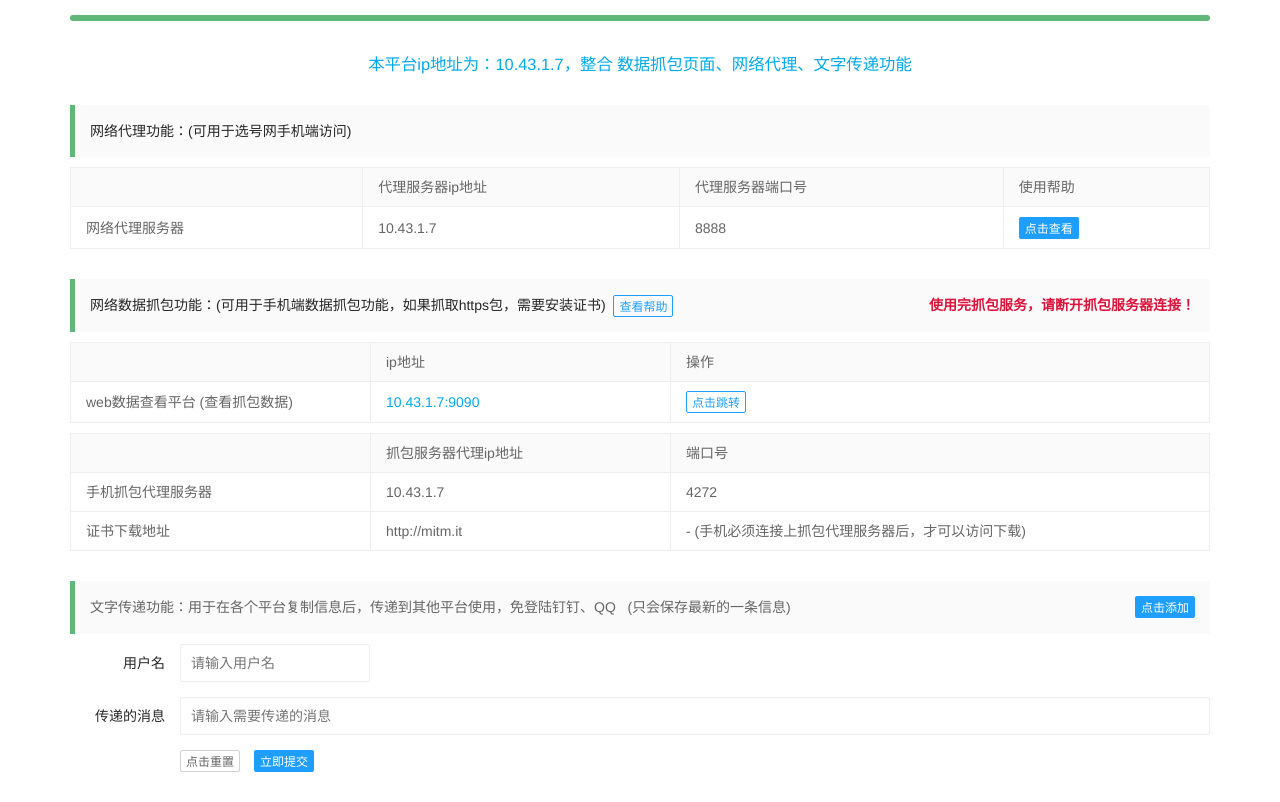
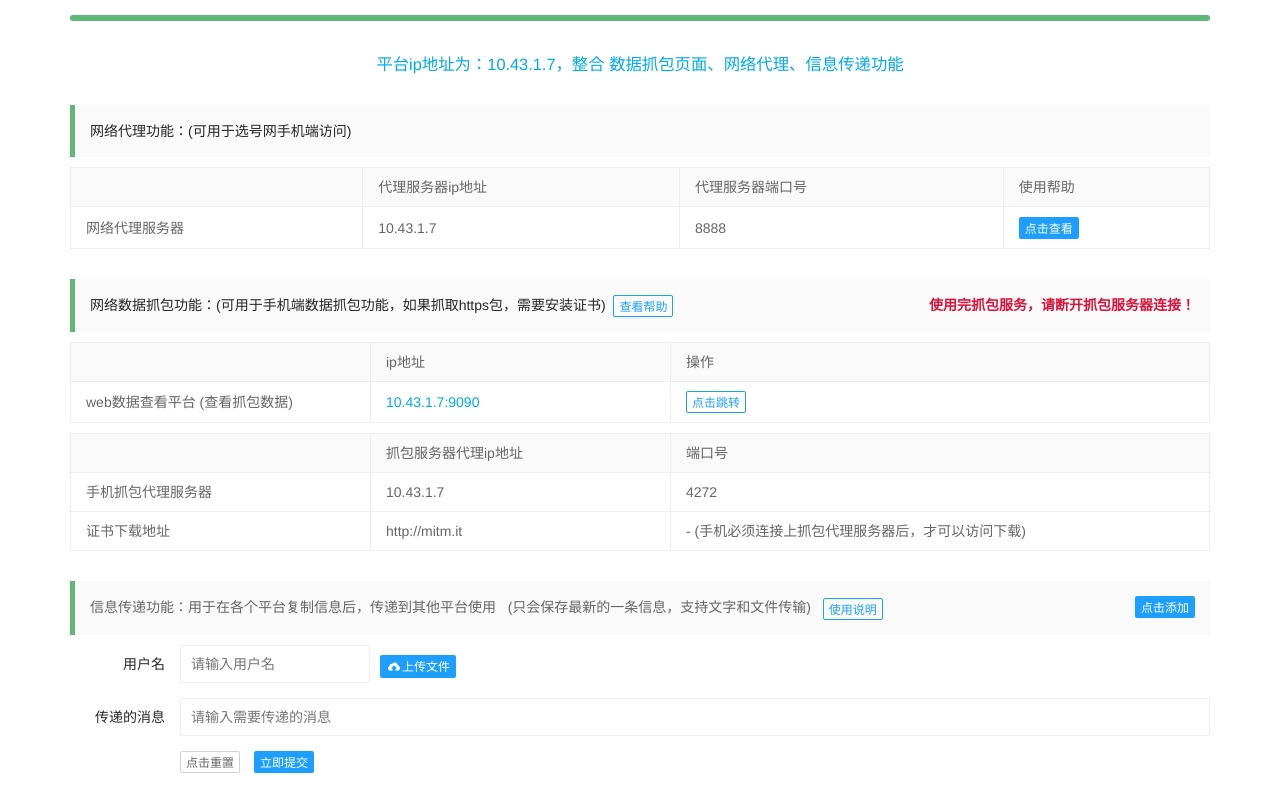
Before and after one commit to dokidoki-dev/uhz-tools, a Flask app: page / in a window 1280 px wide. Before the commit the page ends 772 px from the top, so only its background shows below. Run offline with Flask 2, Linux system fonts and the light colour scheme.

Commit message:
开发结束

```diff
--- a/templates/index.html
+++ b/templates/index.html
@@ -20,7 +20,7 @@
     </div>
 
     <div class="div_center">
-        <h3 style="color: #01AAED" class="layui-anim-rotate">本平台ip地址为：10.43.1.7，整合 数据抓包页面、网络代理、文字传递功能</h3>
+        <h3 style="color: #01AAED" class="layui-anim-rotate">平台ip地址为：10.43.1.7，整合 数据抓包页面、网络代理、信息传递功能</h3>
     </div>
 
     <blockquote class="layui-elem-quote" style="margin-top: 30px;">
@@ -105,7 +105,9 @@
 
     <blockquote class="layui-elem-quote" style="margin-top: 30px;">
         <div class="layui-text">
-            文字传递功能：用于在各个平台复制信息后，传递到其他平台使用，免登陆钉钉、QQ &nbsp&nbsp(只会保存最新的一条信息)
+            信息传递功能：用于在各个平台复制信息后，传递到其他平台使用 &nbsp&nbsp(只会保存最新的一条信息，支持文字和文件传输)&nbsp;&nbsp;
+            <a style="color: #01AAED" test-active="info"
+               class="layui-btn-xs layui-btn layui-btn-primary layui-border-blue">使用说明</a>
             <button test-active="test-form" class="layui-btn layui-btn-xs layui-btn layui-btn-normal"
                     style="float: right">点击添加
             </button>
@@ -116,9 +118,13 @@
         <div class="layui-form-item">
             <label class="layui-form-label">用户名</label>
             <div class="layui-input-inline">
-                <input type="text" name="users" required lay-verify="required" placeholder="请输入用户名" autocomplete="off"
+                <input type="text" name="users" id="user_name" required lay-verify="required" placeholder="请输入用户名"
+                       autocomplete="off"
                        class="layui-input">
             </div>
+            <button type="button" class="layui-btn layui-btn-xs layui-btn-normal" id="test3"
+                    style="height:23px;margin-top:10px;top:50%;"><i class="layui-icon"></i>上传文件
+            </button>
         </div>
         <div class="layui-form-item">
             <label class="layui-form-label">传递的消息</label>
@@ -131,7 +137,7 @@
         <div class="layui-form-item">
             <div class="layui-input-block">
                 <button type="reset" class="layui-btn layui-btn-primary layui-btn-xs">点击重置</button>
-                <button class="layui-btn layui-btn-xs layui-btn layui-btn-normal" lay-submit lay-filter="formDemo">
+                <button class="layui-btn layui-btn-xs layui-btn-normal" lay-submit lay-filter="formDemo">
                     立即提交
                 </button>
             </div>
@@ -146,22 +152,15 @@
     layui.use(function () {
         var layer = layui.layer
             , form = layui.form
-            , laypage = layui.laypage
-            , element = layui.element
-            , laydate = layui.laydate
+            , upload = layui.upload
             , util = layui.util;
-        //欢迎信息
-        // layer.msg('欢迎访问');
-
-        //输出版本号
-        lay('#version').html(layui.v);
 
         //监听提交
         form.on('submit(formDemo)', function (data) {
             $.ajax({
                 url: '/add',
                 method: 'post',
-                data: {"user": data.field.users, "message": data.field.msgs },
+                data: {"user": data.field.users, "message": data.field.msgs},
                 dataType: 'JSON',
                 success: function (data) {
                     if (data.code === 200) {
@@ -186,6 +185,33 @@
             });
             return false
         });
+
+        upload.render({
+            elem: '#test3'
+            , url: '/upload'
+            , accept: 'file' //普通文件
+            , before: function (obj) {
+                loading = layer.load(1);
+                this.data = {'user': $("#user_name").val()};
+            }
+            , done: function (data) {
+                if (data.code === 200) {
+                    layer.msg(data.msg);
+                    layer.close(loading);
+                } else {
+                    layer.alert(data.msg, {
+                        icon: 5,
+                        title: "错误"
+                    });
+                    layer.close(loading);
+                }
+            }
+            , error: function (error) {
+                layer.msg('服务器繁忙！！');
+                layer.close(loading);
+            }
+        });
+
         //触发事件
         util.event('test-active', {
             "confirmTrans": function () {
@@ -209,6 +235,19 @@
                             第一步需要先连接上抓包服务器的ip和抓包端口，连接好之后，使用手机浏览器（小米自带浏览器不行）<br>
                             用手机浏览器打开, 下载证书：<a href="http://mitm.it" target="_blank" style="color: #eb7350">http://mitm.it</a>&nbsp&nbsp选择对应操作系统安装证书<br>
                             安装后，信任刚才安装的证书，然后即可开始抓包，通过web数据查看平台查看数据包
+                            `, {
+                    time: 200000,
+                    btn: ['明白了']
+                });
+            },
+            "info": function () {
+                //配置一个透明的询问框
+                layer.msg(`<b style="color: #1E9FFF">文字传递：</b><br/>
+                            必须首先填写用户名，用户名就是用来传递信息的关键，需要记住此用户名，填写用户名、消息内容后，点击提交即可<br/>
+                            需要获取填入的信息，访问平台地址：<b style="color:#eb7350">10.43.1.7/你填写的用户名</b>，即可获取消息，点击复制按钮，即可复制到剪辑版<br/>
+                            <b style="color: #1E9FFF">文件传递：</b><br/>
+                            必须首先填写用户名，填写完用户名后，点击立即上传按钮，选择你要上传的文件，确定上传即可<br/>
+                            访问平台地址：<b style="color:#eb7350">10.43.1.7/你填写的用户名</b>，然后点击下载文件，即可将文件下载到本地
                             `, {
                     time: 200000,
                     btn: ['明白了']
--- a/tools/message/views.py
+++ b/tools/message/views.py
@@ -41,7 +41,16 @@ def get_msg(user):
     user_li = User.query.filter(User.user == user).first()
     if user_li is None:
         return render_template("404.html")
-    return render_template("copy.html", msg=user_li)
+    context = {
+        "user": user_li.user,
+        "msg": user_li.msg,
+        "filename": user_li.file_name,
+    }
+    if not user_li.msg:
+        context["msg"] = "你没有提交内容！"
+    if not user_li.file_name:
+        context["filename"] = "你没有上传文件！"
+    return render_template("copy.html", context=context)
 
 
 @tools.route("/", methods=["GET"])
```
Also changed, not shown: templates/copy.html (+25 -2 lines), tools/fileupload/views.py (+10 -6 lines).
